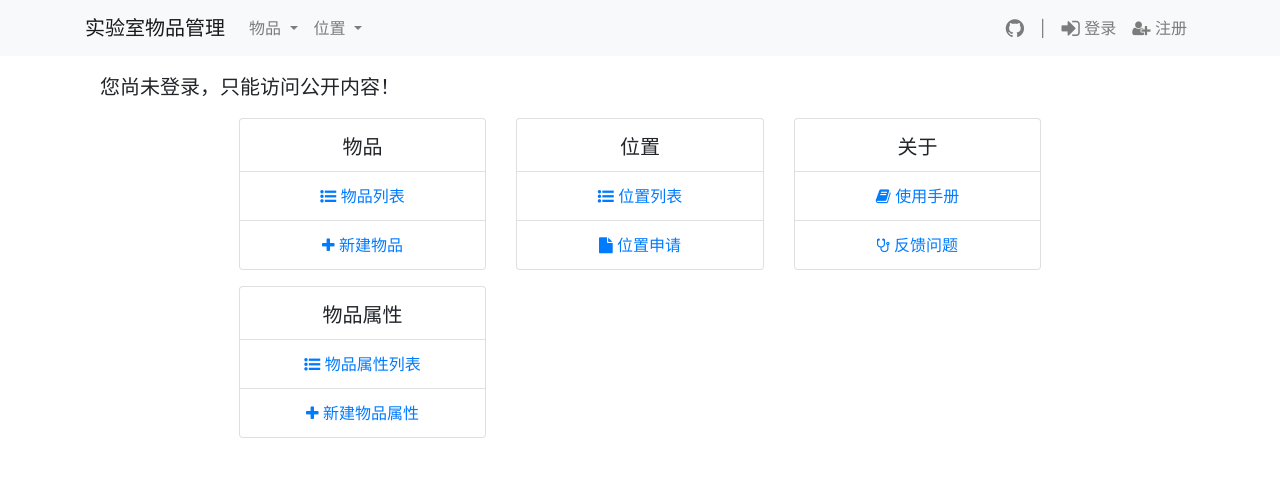
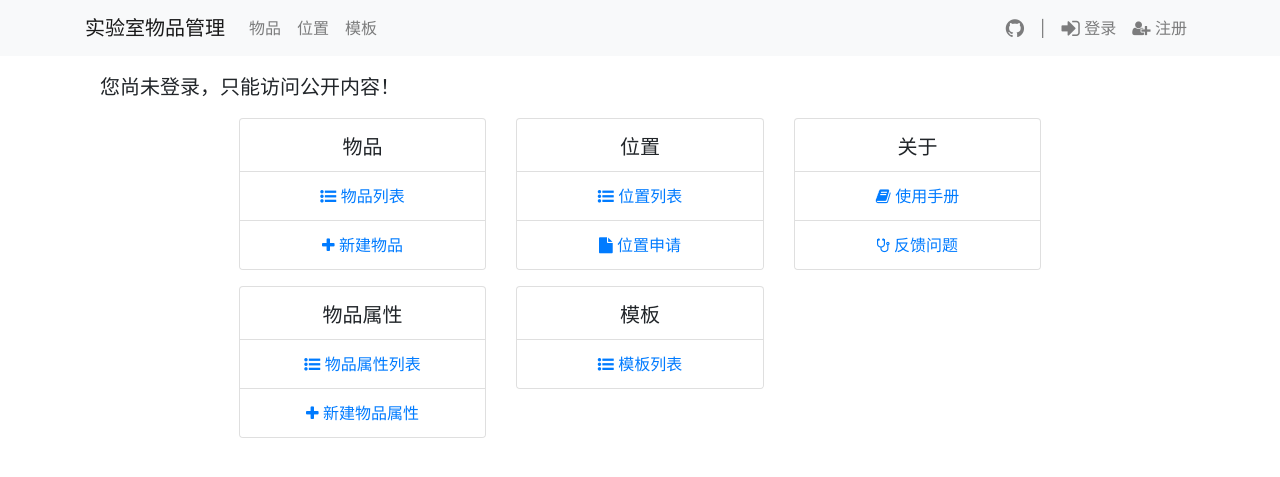
Before and after one commit to zyayoung/lab-item-tracking, a Django app: template inventory/templates/inventory/index.html in a window 1280 px wide. Shown: the top 477 px of the page. Run offline with Django 3.2, Linux system fonts and the light colour scheme; the template is opened without the code that fills it, so the values that code supplies are empty; some libraries are stand-ins or nearby versions.

Commit message:
Update: ui

```diff
--- a/inventory/templates/inventory/index.html
+++ b/inventory/templates/inventory/index.html
@@ -44,7 +44,7 @@
             </div>
         </div>
         <div class="col-lg-3 col-sm-6 section mb-3">
-            <div class="card">
+            <div class="card mb-3">
                 <h5 class="card-title mt-3">位置</h5>
                 <ul class="list-group list-group-flush">
                     <li class="list-group-item">
@@ -65,6 +65,16 @@
                             <i class="fa fa-file" aria-hidden="true"></i> 位置申请
                         </a>
                         {% endif %}
+                    </li>
+                </ul>
+            </div>
+            <div class="card">
+                <h5 class="card-title mt-3">模板</h5>
+                <ul class="list-group list-group-flush">
+                    <li class="list-group-item">
+                        <a href="{% url 'inventory:templates' %}" class="card-link">
+                            <i class="fa fa-list-ul" aria-hidden="true"></i> 模板列表
+                        </a>
                     </li>
                 </ul>
             </div>
@@ -91,11 +101,6 @@
             <div class="card">
                 <h5 class="card-title mt-3">管理</h5>
                 <ul class="list-group list-group-flush">
-                    <li class="list-group-item">
-                        <a href="{% url 'inventory:templates' %}" class="card-link">
-                            <i class="fa fa-list-ul" aria-hidden="true"></i> 模板配置
-                        </a>
-                    </li>
                     <li class="list-group-item">
                         <a href="{% url 'traffic:userAnalyze' %}" class="card-link">
                             <i class="fa fa-pie-chart" aria-hidden="true"></i> 图表分析
--- a/templates/base.html
+++ b/templates/base.html
@@ -49,32 +49,22 @@
             <div class="collapse navbar-collapse" id="navbarSupportedContent">
                 <ul class="navbar-nav mr-auto">
                     {% block navbar %}
-                    <li class="nav-item dropdown">
-                        <a class="nav-link dropdown-toggle" href="#" id="itemDropdown" role="button" data-toggle="dropdown"
-                            aria-haspopup="true" aria-expanded="false">
+                    <li class="nav-item">
+                        <a href="{% url 'inventory:items' %}" class="nav-link">
                             物品
                         </a>
-                        <div class="dropdown-menu" style="min-width: 0px;" aria-labelledby="itemDropdown">
-                            <a class="dropdown-item" href="{% url 'inventory:items' %}">清单</a>
-                            <a class="dropdown-item" href="{% url 'inventory:add' %}">新建</a>
-                        </div>
                     </li>
-                    <li class="nav-item dropdown">
-                        <a class="nav-link dropdown-toggle" href="#" id="locDropdown" role="button" data-toggle="dropdown"
-                            aria-haspopup="true" aria-expanded="false">
+                    <li class="nav-item">
+                        <a href="{% url 'inventory:location_root' %}" class="nav-link">
                             位置
                         </a>
-                        <div class="dropdown-menu" style="min-width: 0px;" aria-labelledby="locDropdown">
-                            <a class="dropdown-item" href="{% url 'inventory:location_root' %}">浏览</a>
-                            <a class="dropdown-item" href="{% url 'personal:locreq' %}">申请</a>
-                        </div>
                     </li>
-                    {% if request.session.is_superadmin %}
                     <li class="nav-item">
                         <a href="{% url 'inventory:templates' %}" class="nav-link">
                             模板
                         </a>
                     </li>
+                    {% if request.session.is_superadmin %}
                     <li class="nav-item">
                         <a href="{% url 'admin:index' %}" class="nav-link">
                             数据库
```
